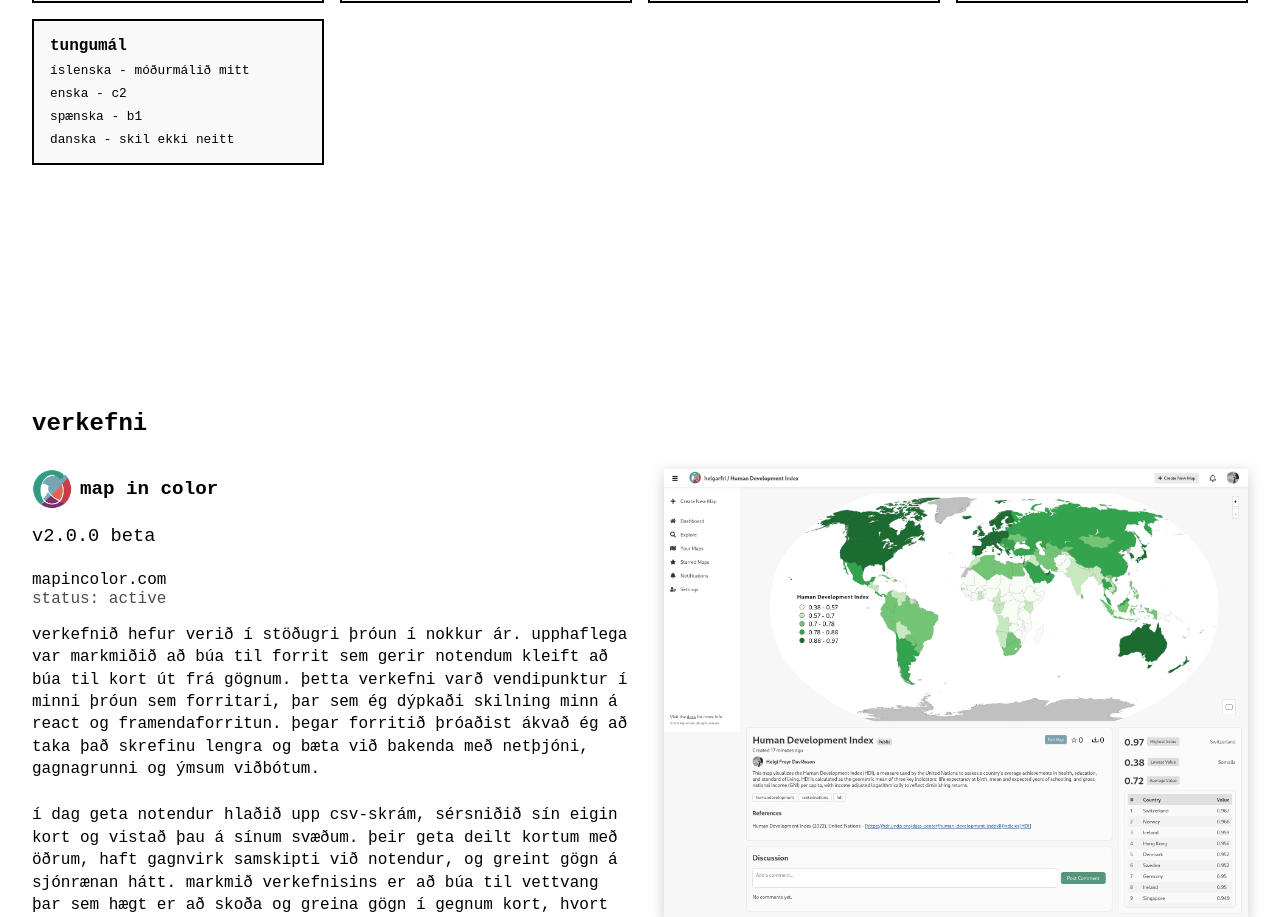
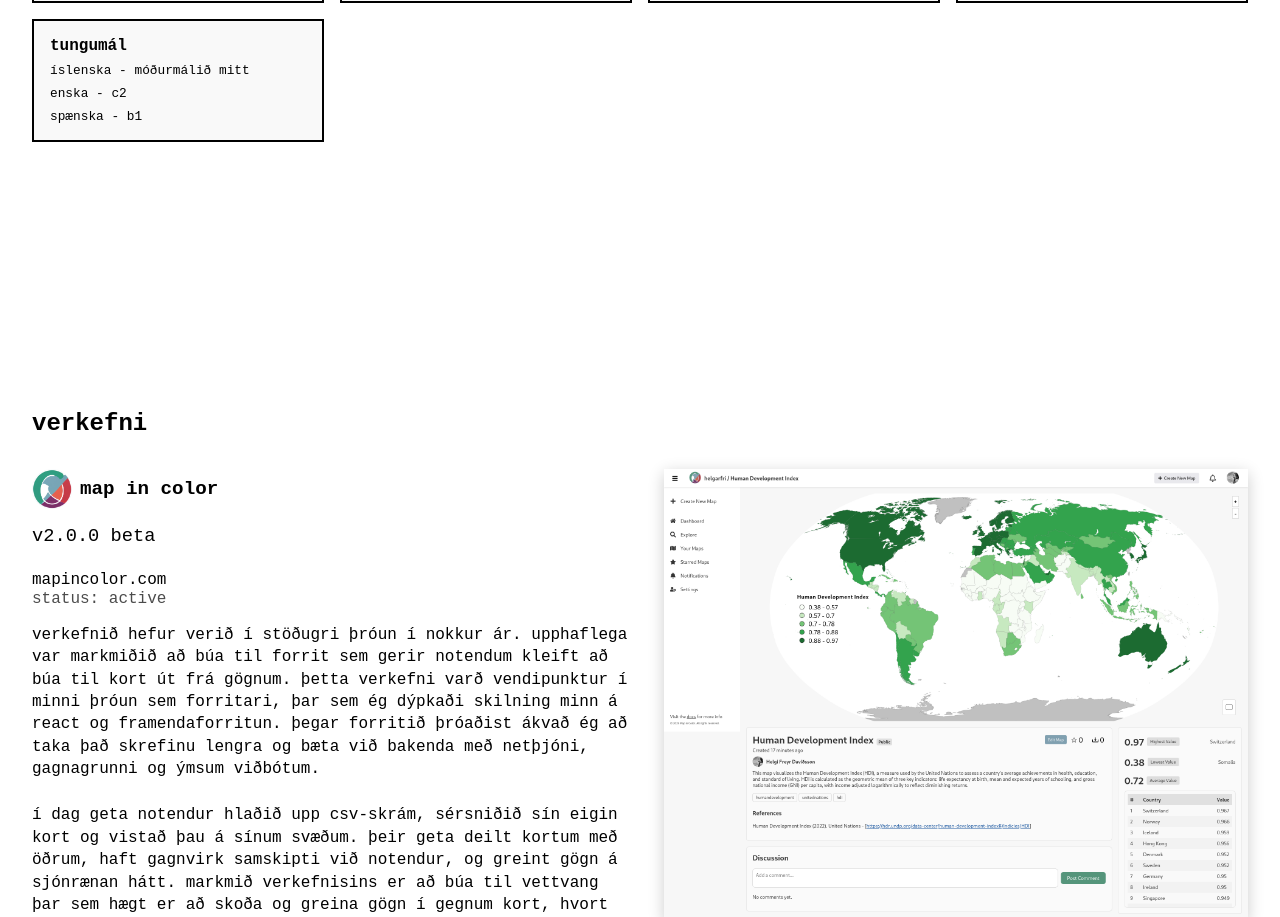
Before and after one commit to helgarfri/helgarfri, a React (Create React App) app: page / in a window 1280 px wide. Shown: the part 1280-2197 px from the top of the page. Built offline with nearby package versions, Linux system fonts and the light colour scheme.

Commit message:
remove danish

```diff
--- a/src/components/Skills.js
+++ b/src/components/Skills.js
@@ -68,7 +68,6 @@ const skillDataIS = [
       { name: "íslenska - móðurmálið mitt", rating: 0 },
       { name: "enska - c2", rating: 0 },
       { name: "spænska - b1", rating: 0 },
-      { name: "danska - skil ekki neitt", rating: 0 },
     ],
   },
 ];
@@ -139,7 +138,6 @@ const skillDataEN = [
       { name: "icelandic - mother tongue", rating: 0 },
       { name: "english - c2", rating: 0 },
       { name: "spanish - b1", rating: 0 },
-      { name: "danish - don't understand anything", rating: 0 },
     ],
   },
 ];
```
